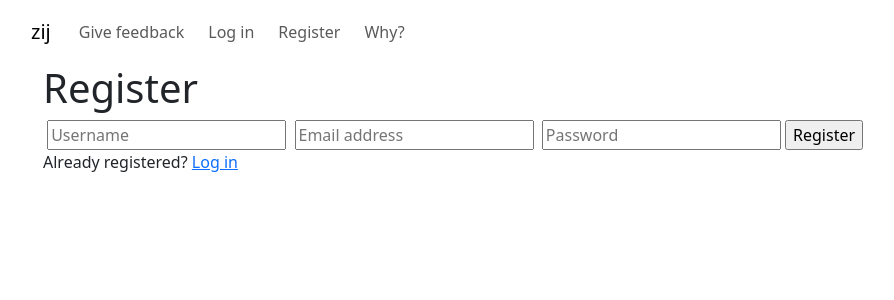
After one commit to s0288/zij, a Django app: page /register/ in a window 1280 px wide. The commit adds this page. Shown: the top 300 px of the page, without its empty margins (51-945 px from the left). Run offline with Django 5.2, Linux system fonts and the light colour scheme.

Commit message:
add register/login/logout - add register.html, login.html, why.html - add register(), user_login(), user_logout() - add @login_required - add default login url in settings.py - add urls - add UserForm to forms.py

```diff
--- a/feedback/views.py
+++ b/feedback/views.py
@@ -1,3 +1,4 @@
+from django.contrib.auth.decorators import login_required
 from django.shortcuts import redirect, render
 
 from .forms import FeedbackItemForm
@@ -11,6 +12,7 @@ def index(request):
     )
 
 
+@login_required
 def add_feedback_item(request):
     form = FeedbackItemForm(request.POST or None)
     if form.is_valid():
--- a/templates/base.html
+++ b/templates/base.html
@@ -34,6 +34,13 @@
                 <div class="collapse navbar-collapse" id="navbarSupportedContent">
                     <ul class="navbar-nav mr-auto">
                         <a class="nav-item nav-link m-1" href="{% url 'feedback:index' %}">Give feedback</a>
+                        {% if user.is_authenticated %}
+                            <a class="nav-item nav-link m-1" href="{% url 'logout' %}">Log out ({{ user.username }})</a>
+                        {% else %}
+                            <a class="nav-item nav-link m-1" href="{% url 'user_login' %}">Log in</a>
+                            <a class="nav-item nav-link m-1" href="{% url 'register' %}">Register</a>
+                        {% endif %}
+                        <a class="nav-item nav-link m-1" href="{% url 'why' %}">Why?</a>
                     </ul>
                 </div>
             </div>
--- /dev/null
+++ b/templates/register.html
@@ -0,0 +1,22 @@
+<!DOCTYPE html>
+{% extends "base.html" %}
+{% block body_block %}
+    <div class="container">
+        <div class="jumbotron">
+            <h1>Register</h1>
+            <form method="post" action="{% url 'register' %}">
+                {% csrf_token %}
+                <label for="username"></label>
+                <input type="text" name="username" placeholder="Username">
+                <label for="email"></label>
+                <input type="email" name="email" placeholder="Email address">
+                <label for="password"></label>
+                <input type="password" name="password" placeholder="Password">
+                <input type="submit" name="" value="Register">
+            </form>
+            <div>
+                Already registered? <a href="{% url 'user_login' %}">Log in</a>
+            </div>
+        </div>
+    </div>
+{% endblock body_block %}
--- /dev/null
+++ b/templates/why.html
@@ -0,0 +1,6 @@
+<!DOCTYPE html>
+{% extends "base.html" %}
+{% block body_block %}
+    <h1 class="display-4">Why?</h1>
+    <p>Because we quicken our learning rate by receiving feedback faster.</p>
+{% endblock body_block %}
--- /dev/null
+++ b/zij/forms.py
@@ -0,0 +1,10 @@
+from django import forms
+from django.contrib.auth.models import User
+
+
+class UserForm(forms.ModelForm):
+    password = forms.CharField(widget=forms.PasswordInput())
+
+    class Meta:
+        model = User
+        fields = ("username", "email", "password")
--- a/zij/settings.py
+++ b/zij/settings.py
@@ -122,3 +122,5 @@ STATIC_URL = "static/"
 # https://docs.djangoproject.com/en/5.0/ref/settings/#default-auto-field
 
 DEFAULT_AUTO_FIELD = "django.db.models.BigAutoField"
+
+LOGIN_URL = "user_login"
--- a/zij/urls.py
+++ b/zij/urls.py
@@ -22,5 +22,9 @@ from . import views
 urlpatterns = [
     path("admin/", admin.site.urls),
     path("", views.index, name="index"),
+    path("register/", views.register, name="register"),
+    path("user_login/", views.user_login, name="user_login"),
+    path("logout/", views.user_logout, name="logout"),
+    path("why/", views.why, name="why"),
     path("", include("feedback.urls")),
 ]
--- a/zij/views.py
+++ b/zij/views.py
@@ -1,5 +1,65 @@
-from django.shortcuts import render
+from django.contrib import messages
+from django.contrib.auth import authenticate, login, logout
+from django.contrib.auth.decorators import login_required
+from django.http import HttpResponseRedirect
+from django.shortcuts import redirect, render
+from django.urls import reverse
+
+from .forms import UserForm
 
 
 def index(request):
     return render(request, "index.html")
+
+
+def register(request):
+    if request.method == "POST":
+        user_form = UserForm(data=request.POST)
+        if user_form.is_valid():
+            user = user_form.save()
+            user.set_password(user.password)  # hash password
+            user.save()  # update with Hashed password
+            login(request, user)
+            messages.info(
+                request,
+                """
+                          Welcome! Nice to have you around.""",
+            )
+            return redirect("/feedback/")
+        else:
+            messages.info(request, user_form.errors)
+            return redirect("index")
+    else:
+        user_form = UserForm()  # just render the forms as blank.
+    return render(request, "register.html", {"user_form": user_form})
+
+
+def user_login(request):
+    if request.method == "POST":
+        username = request.POST.get("username")
+        password = request.POST.get("password")
+        user = authenticate(username=username, password=password)
+        if user:
+            if user.is_active:
+                login(request, user)
+                return HttpResponseRedirect(reverse("feedback:index"))
+            else:
+                messages.info(request, "Your account is not active.")
+                return redirect("index")
+        else:
+            print("Someone tried to login and failed.")
+            print("They used username: {} and password: {}".format(username, password))
+            messages.info(request, "Invalid login details supplied.")
+            return redirect("index")
+    else:
+        return render(request, "login.html", {})
+
+
+@login_required
+def user_logout(request):
+    logout(request)
+    return HttpResponseRedirect(reverse("index"))
+
+
+def why(request):
+    return render(request, "why.html")
```
Also changed, not shown: templates/login.html (added, +20 -0 lines).
